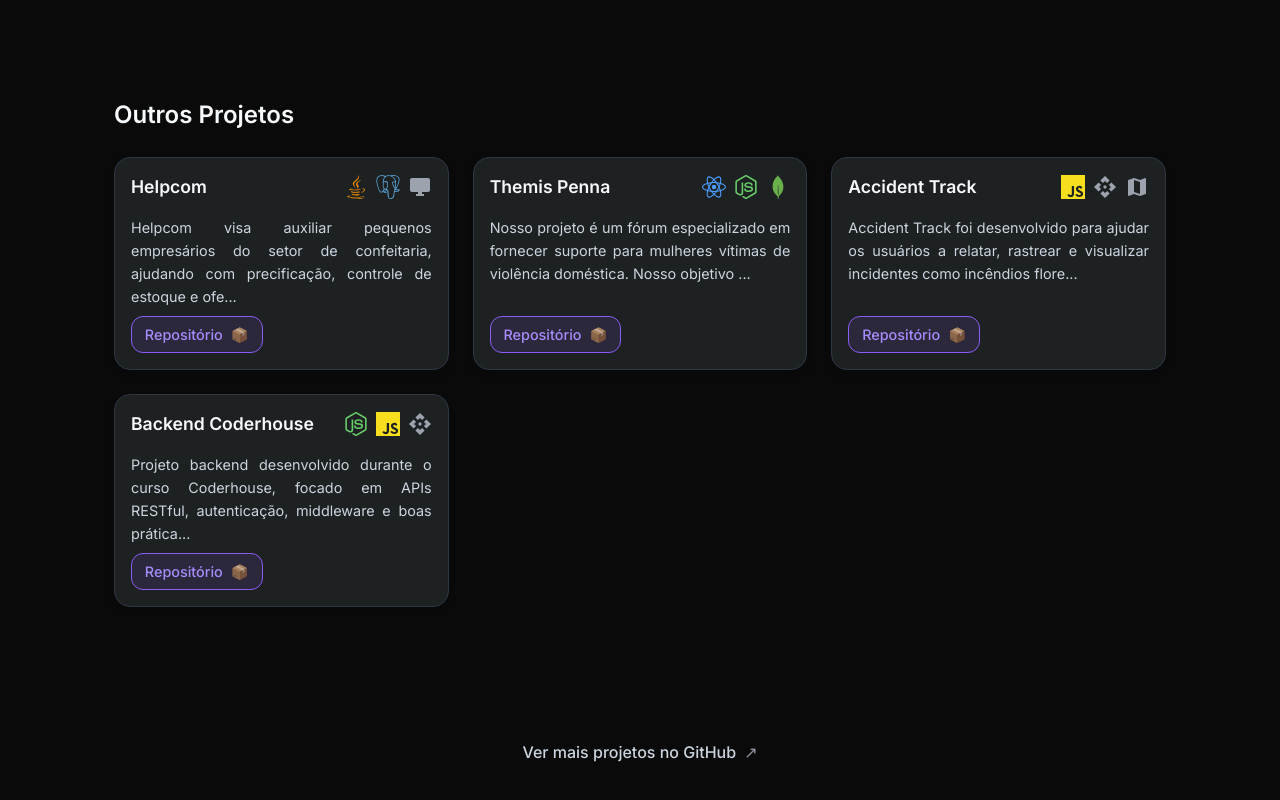
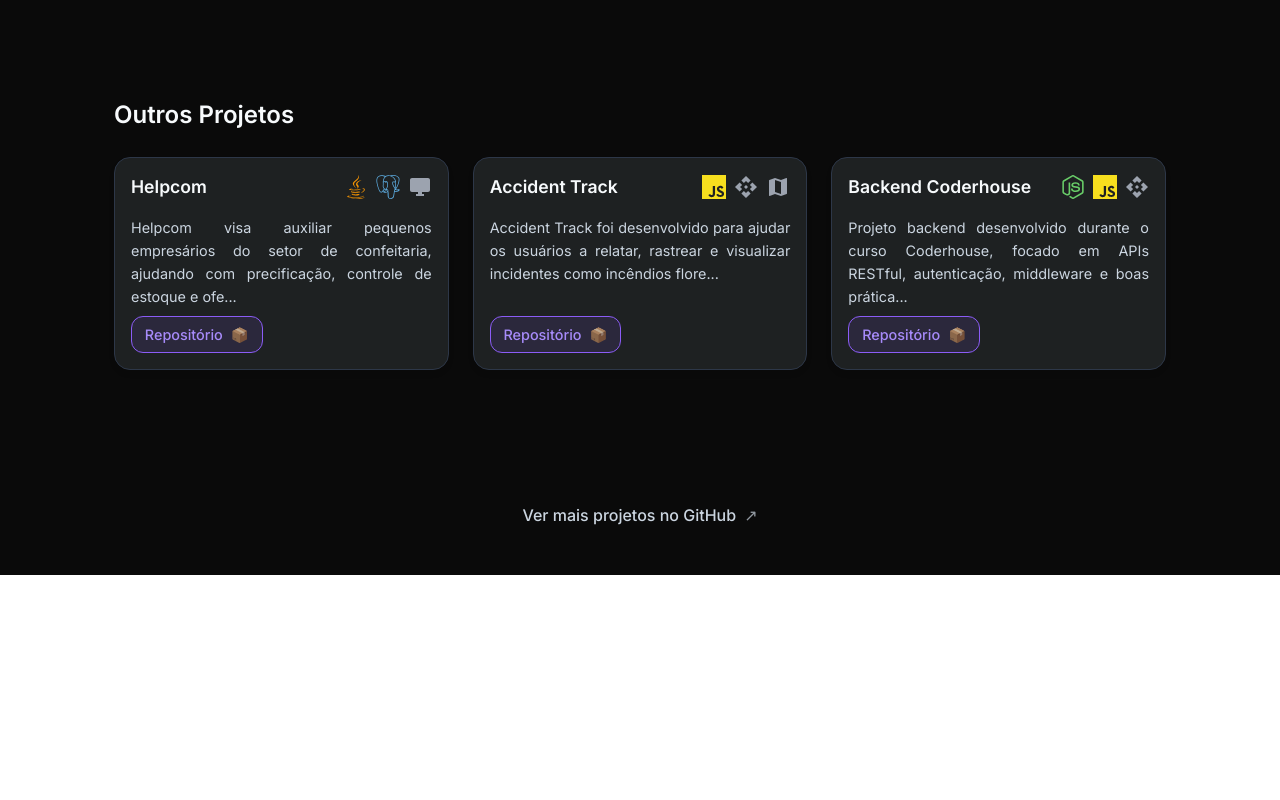
Before and after one commit to nathanmartinss/meu-portfolio, a React (Create React App) app: page /projects in a window 1280 px wide. Shown: the part 1024-1824 px from the top of the page. After the commit the page ends 1599 px from the top, so only its background shows below. Built offline with nearby package versions, Linux system fonts and the light colour scheme.

Commit message:
first commit

```diff
--- a/src/components/Projects.jsx
+++ b/src/components/Projects.jsx
@@ -11,7 +11,8 @@ import {
   SiCss3,
   SiDocker,
   SiNestjs,
-  SiPostgresql
+  SiPostgresql,
+  SiFigma
 } from 'react-icons/si';
 import { MdDesktopWindows, MdApi, MdMap } from 'react-icons/md';
 import { FaJava } from 'react-icons/fa';
@@ -53,17 +54,6 @@ function Projects({ isDarkMode }) {
     },
     {
       id: 4,
-      title: "Themis Penna",
-      description: "Nosso projeto é um fórum especializado em fornecer suporte para mulheres vítimas de violência doméstica. Nosso objetivo é reunir outras mulheres que passaram por violência psicológica e/ou física para ajudar aquelas que estão passando por isso atualmente.",
-      image: "/images/project/themis.png",
-      technologies: ["React", "Node.js", "MongoDB"],
-      repository: "https://github.com/ronaldothame/ThemisPenna",
-      website: null,
-      featured: false,
-      tags: ["Social Impact", "Forum", "Suporte"]
-    },
-    {
-      id: 5,
       title: "Accident Track",
       description: "Accident Track foi desenvolvido para ajudar os usuários a relatar, rastrear e visualizar incidentes como incêndios florestais, inundações e outros desastres naturais.",
       image: "/images/project/accidenttrack.png",
@@ -74,7 +64,7 @@ function Projects({ isDarkMode }) {
       tags: ["Emergência", "Tracking", "Desastres"]
     },
     {
-      id: 6,
+      id: 5,
       title: "Backend Coderhouse",
       description: "Projeto backend desenvolvido durante o curso Coderhouse, focado em APIs RESTful, autenticação, middleware e boas práticas de desenvolvimento backend com Node.js.",
       image: "/images/project/backend-coderhouse.png",
@@ -109,6 +99,7 @@ function Projects({ isDarkMode }) {
       'CSS': <SiCss3 style={{ ...iconStyle, color: isDarkMode ? '#5dade2' : '#1572b6' }} />,
       'Docker': <SiDocker style={{ ...iconStyle, color: isDarkMode ? '#5dade2' : '#2496ed' }} />,
       'Nest.js': <SiNestjs style={{ ...iconStyle, color: isDarkMode ? '#ff6b9d' : '#e0234e' }} />,
+      'Figma': <SiFigma style={{ ...iconStyle, color: isDarkMode ? '#ff6b6b' : '#f24e1e' }} />,
       'Desktop': <MdDesktopWindows style={iconStyle} />,
       'API': <MdApi style={iconStyle} />,
       'Maps': <MdMap style={iconStyle} />
```
